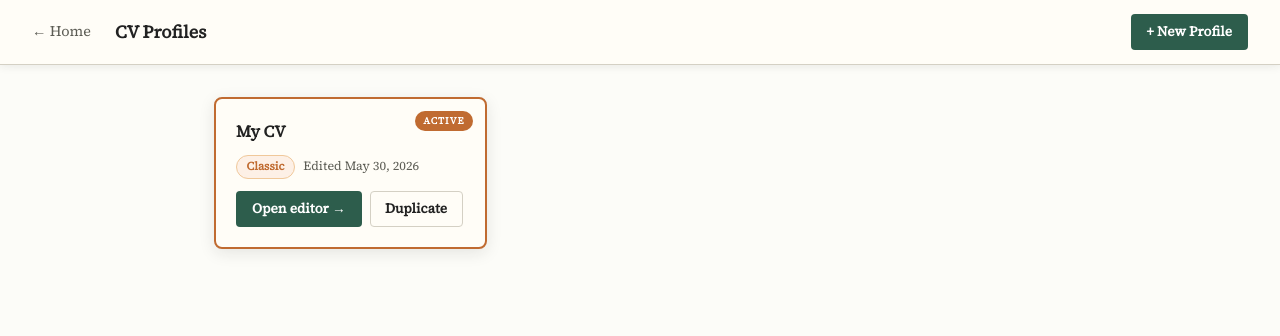
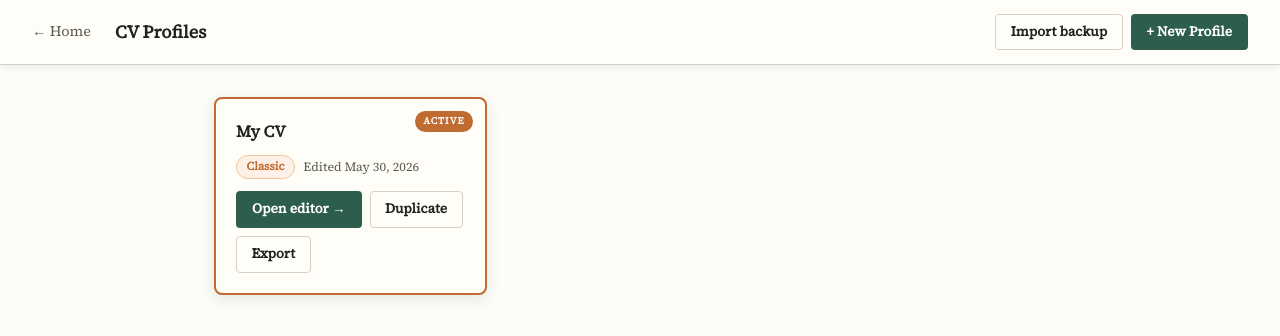
Before and after one commit to mihaiandrei97/react-cv-builder, a React (Vite) app: page /profiles in a window 1280 px wide. Shown: the top 336 px of the page. Built offline with nearby package versions, Linux system fonts and the light colour scheme; what @react-pdf/renderer would draw is missing.

Commit message:
feat: add import and export functionalities for CV profiles

```diff
--- a/src/lib/cv-store.ts
+++ b/src/lib/cv-store.ts
@@ -141,3 +141,54 @@ export function deleteProfile(id: string) {
   })
   persist()
 }
+
+export function exportProfile(id: string) {
+  const profile = cvStore.state.profiles.find((p) => p.id === id)
+  if (!profile) return
+  const json = JSON.stringify(profile, null, 2)
+  const blob = new Blob([json], { type: 'application/json' })
+  const url = URL.createObjectURL(blob)
+  const a = document.createElement('a')
+  a.href = url
+  a.download = `${profile.name.replace(/\s+/g, '-').toLowerCase()}-cv-backup.json`
+  a.click()
+  URL.revokeObjectURL(url)
+}
+
+export function importProfile(file: File): Promise<string> {
+  return new Promise((resolve, reject) => {
+    const reader = new FileReader()
+    reader.onload = (e) => {
+      try {
+        const parsed = JSON.parse(e.target?.result as string)
+        // Basic shape validation
+        if (
+          typeof parsed !== 'object' ||
+          typeof parsed.name !== 'string' ||
+          typeof parsed.templateId !== 'string' ||
+          typeof parsed.data !== 'object'
+        ) {
+          reject(new Error('Invalid backup file format.'))
+          return
+        }
+        const profile: CvProfile = {
+          ...parsed,
+          id: crypto.randomUUID(), // fresh ID to avoid collisions
+          name: parsed.name,
+          createdAt: Date.now(),
+          updatedAt: Date.now(),
+        }
+        cvStore.setState((state) => ({
+          profiles: [...state.profiles, profile],
+          activeProfileId: profile.id,
+        }))
+        persist()
+        resolve(profile.id)
+      } catch {
+        reject(new Error('Could not parse backup file.'))
+      }
+    }
+    reader.onerror = () => reject(new Error('Failed to read file.'))
+    reader.readAsText(file)
+  })
+}
--- a/src/routes/profiles.tsx
+++ b/src/routes/profiles.tsx
@@ -1,5 +1,5 @@
 import { createFileRoute, Link, useNavigate } from '@tanstack/react-router'
-import { useState } from 'react'
+import { useState, useRef } from 'react'
 import { useSelector } from '@tanstack/react-store'
 import {
   cvStore,
@@ -8,6 +8,8 @@ import {
   deleteProfile,
   renameProfile,
   switchProfile,
+  exportProfile,
+  importProfile,
 } from '../lib/cv-store'
 import { TEMPLATES } from '../lib/templates'
 import type { CvProfile } from '../lib/types'
@@ -33,6 +35,7 @@ function ProfileCard({
   onActivate,
   onDuplicate,
   onDelete,
+  onExport,
   onRenameStart,
   onRenameChange,
   onRenameCommit,
@@ -46,6 +49,7 @@ function ProfileCard({
   onActivate: () => void
   onDuplicate: () => void
   onDelete: () => void
+  onExport: () => void
   onRenameStart: () => void
   onRenameChange: (v: string) => void
   onRenameCommit: () => void
@@ -174,6 +178,9 @@ function ProfileCard({
         <button type="button" style={s.btnSecondary} onClick={onDuplicate}>
           Duplicate
         </button>
+        <button type="button" style={s.btnSecondary} onClick={onExport}>
+          Export
+        </button>
         {canDelete && (
           <button type="button" style={s.btnDanger} onClick={onDelete}>
             Delete
@@ -195,6 +202,22 @@ function ProfilesPage() {
   const [newName, setNewName] = useState('')
   const [renamingId, setRenamingId] = useState<string | null>(null)
   const [renameValue, setRenameValue] = useState('')
+  const [importError, setImportError] = useState<string | null>(null)
+  const importInputRef = useRef<HTMLInputElement>(null)
+
+  async function handleImport(e: React.ChangeEvent<HTMLInputElement>) {
+    const file = e.target.files?.[0]
+    if (!importInputRef.current) return
+    importInputRef.current.value = ''
+    if (!file) return
+    setImportError(null)
+    try {
+      await importProfile(file)
+      navigate({ to: '/cv/edit' })
+    } catch (err) {
+      setImportError(err instanceof Error ? err.message : 'Import failed.')
+    }
+  }
 
   function handleCreate() {
     if (!newName.trim()) {
@@ -244,6 +267,21 @@ function ProfilesPage() {
           </Link>
           <h1 style={s.title}>CV Profiles</h1>
         </div>
+        <div style={{ display: 'flex', gap: '0.5rem', alignItems: 'center' }}>
+          <input
+            ref={importInputRef}
+            type="file"
+            accept=".json,application/json"
+            style={{ display: 'none' }}
+            onChange={handleImport}
+          />
+          <button
+            type="button"
+            style={s.btnSecondary}
+            onClick={() => importInputRef.current?.click()}
+          >
+            Import backup
+          </button>
           {!creatingNew && (
             <button
               type="button"
@@ -256,10 +294,17 @@ function ProfilesPage() {
               + New Profile
             </button>
           )}
+        </div>
       </header>
 
       {/* Main */}
       <main style={s.main}>
+        {importError && (
+          <div style={{ background: '#fdf2f0', border: '1px solid #f0b8b0', borderRadius: '0.4rem', padding: '0.75rem 1rem', fontSize: '0.85rem', color: '#9c2f1f', display: 'flex', justifyContent: 'space-between', alignItems: 'center' }}>
+            <span>{importError}</span>
+            <button type="button" onClick={() => setImportError(null)} style={{ background: 'none', border: 'none', cursor: 'pointer', color: '#9c2f1f', fontSize: '1rem', lineHeight: 1 }}>×</button>
+          </div>
+        )}
         {/* New profile inline form */}
         {creatingNew && (
           <div style={s.newCard}>
@@ -304,6 +349,7 @@ function ProfilesPage() {
               onActivate={() => handleActivate(profile.id)}
               onDuplicate={() => handleDuplicate(profile.id)}
               onDelete={() => handleDelete(profile.id)}
+              onExport={() => exportProfile(profile.id)}
               onRenameStart={() => handleRenameStart(profile.id, profile.name)}
               onRenameChange={setRenameValue}
               onRenameCommit={() => handleRenameCommit(profile.id)}
```
Lines whose indentation alone changed are shown as unchanged.
